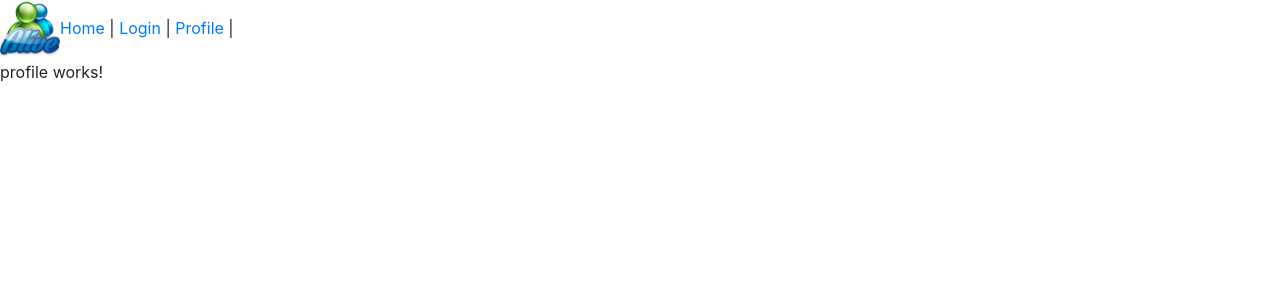
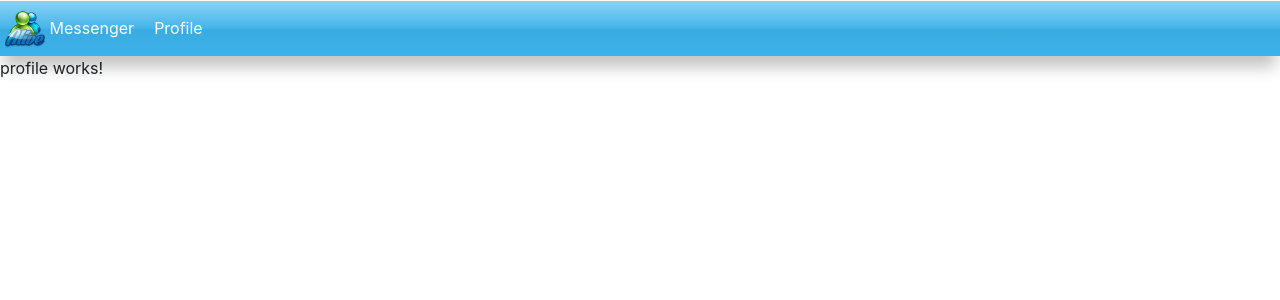
Before and after one commit to hidalgo27/messenger, an Angular app: page /profile in a window 1280 px wide. Shown: the top 300 px of the page. Built offline with nearby package versions, Linux system fonts and the light colour scheme.

Commit message:
Se cambio el estiolo de la pagina login

```diff
--- a/src/app/app.component.html
+++ b/src/app/app.component.html
@@ -1,2 +1,4 @@
 <app-menu></app-menu>
-<router-outlet></router-outlet>
+<div class="generalContent">
+  <router-outlet></router-outlet>
+</div>
--- a/src/app/menu/menu.component.css
+++ b/src/app/menu/menu.component.css
@@ -1,3 +1,32 @@
 #main-logo{
-  width: 60px;
+  width: 40px;
 }
+#menuContainer{
+  background: #8dd2f3;
+  background: -moz-linear-gradient(top, #8dd2f3 0%, #43b5eb 50%, #39abe1 51%, #3cb2ea 100%);
+  background: -webkit-linear-gradient(top, #add2f3 0%, #43b5eb 50%, #39abe1 51%, #3cb2ea 100%);
+  background: linear-gradient(to bottom, #8dd2f3 0%, #43b5eb 50%, #39abe1 51%, #3cb2ea 100%);
+  -ms-filter: progid:DXImageTransform.Microsoft.gradient(startColorstr='#8dd2f3', endColorstr='#3cb2ea', GradientType=0);
+  filter: progid:DXImageTransform.Microsoft.gradient(startColorstr='#8dd2f3', endColorstr='#3cb2ea', GradientType=0);
+  -webkit-box-shadow: 0px 15px 15px -4px rgba(0, 0, 0, 0.24);
+  -moz-box-shadow: 0px 15px 15px -4px rgba(0, 0, 0, 0.24);
+  box-shadow: 0px 15px 15px -4px rgba(0, 0, 0, 0.24);
+  position: fixed;
+  width: 100%;
+  z-index: 9;
+  height: 56px;
+  top: 0px;
+  border-top: 1px solid #ffffff;
+}
+.branding {
+  padding: 5px !important;
+  border-top: none !important;
+  border-right: none !important;
+}
+
+#menuContainer>.item {
+  padding: 15px;
+  color: white;
+  cursor: pointer;
+  display: inline-block;
+}
--- a/src/app/menu/menu.component.html
+++ b/src/app/menu/menu.component.html
@@ -1,4 +1,9 @@
-<img id="main-logo" src="assets/img/logo_live.png" alt="logo patzinger">
-<a routerLink="/home">Home</a> |
-<a routerLink="/login">Login</a> |
-<a routerLink="/profile">Profile</a> |
+<div id="menuContainer">
+  <div class="item branding">
+    <img id="main-logo" src="assets/img/logo_live.png" alt="logo patzinger">
+    Messenger
+  </div>
+  <div class="item" routerLink="/profile">
+    Profile
+  </div>
+</div>
--- a/src/styles.css
+++ b/src/styles.css
@@ -14,3 +14,6 @@
   border: 1px solid white;
   display: inline-block;
 }
+.generalContent{
+  margin-top: 56px;
+}
```
Also changed, not shown: .angulardoc.json (added).
